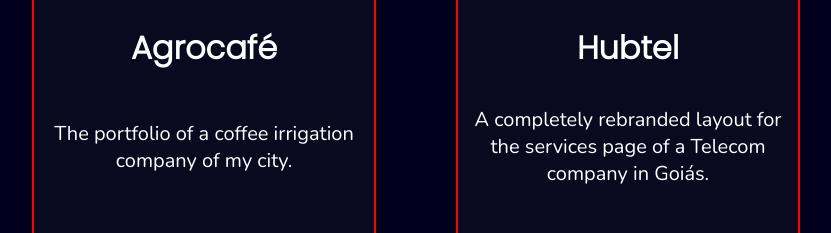
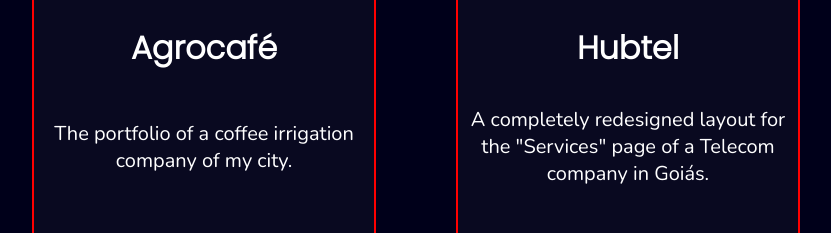
Before and after one commit to rachzy/rachzy.github.io, a React (Create React App) app: page / in a window 1280 px wide. Shown: the part 4181-4414 px from the top of the page, without its empty margins (224-1055 px from the left). Built offline with nearby package versions, Linux system fonts and the light colour scheme.

Commit message:
finish adding the hubtel project

```diff
--- a/src/App.tsx
+++ b/src/App.tsx
@@ -289,14 +289,16 @@
     },
     {
       title: "Hubtel",
-      briefDescription:
-        "A completely rebranded layout for the services page of a Telecom company in Goiás.",
-      description: `For this one, I had the job to recreate the layout of the services page of a famous telecommuncation company in Goiás.`,
+      briefDescription: `A completely redesigned layout for the "Services" page of a Telecom company in Goiás.`,
+      description: `For this one, I had the job to recreate the layout of the "Services" page of a telecommunication
+      company in Goiás. Me and my team were able to build something compact and quite modern, able to fit in the screens of
+      every single device commonly used today. I've also worked on making the back-end able to work fine and attend the requirements
+      of the new layout, leading me to modify the structure of the database and the application's legacy source code.`,
       thumbnail: "hubtel-thumbnail.png",
       banner: "hubtel-banner.png",
-      tags: ["HTML", "CSS", "TypeScript", "React"],
-      repositoryUrl: "https://github.com/rachzy/agrocafe",
-      websiteUrl: "http://www.agrocafeirrigacao.com.br",
+      tags: ["HTML", "CSS", "PHP", "MySQL", "Bootstrap"],
+      repositoryUrl: "https://github.com/rachzy/hubtel-planos",
+      websiteUrl: "https://hubtel.com.br",
     },
     {
       title: "HigheR",
```
